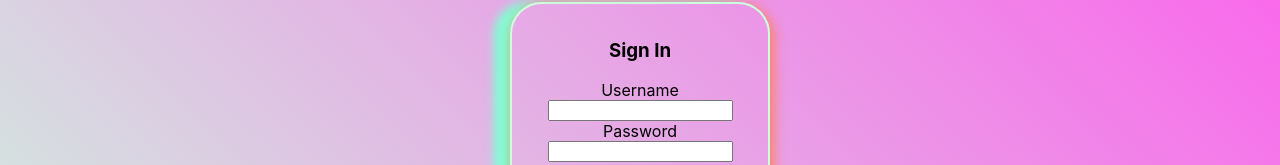
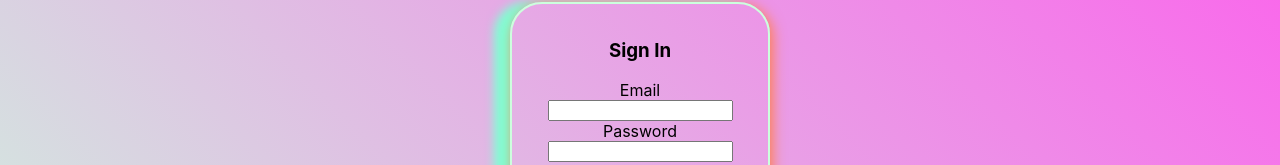
Before and after one commit to Zohoorparvaz/face-detection, a React (Create React App) app: page / in a window 1280 px wide. Shown: the part 258-423 px from the top of the page. Built offline with nearby package versions, Linux system fonts and the light colour scheme.

Commit message:
image and :id routes

```diff
--- a/src/App.js
+++ b/src/App.js
@@ -151,7 +151,10 @@ function App() {
     fetch("https://api.clarifai.com/v2/models/" + MODEL_ID + "/versions/" + MODEL_VERSION_ID + "/outputs", requestOptions)
       .then(response => response.json())
       .then(result => { findFaceNodes(result) })
-      .then(user.entries++)
+      .then(
+        fetch("http://localhost:8081/image")
+          .then(res => SetEntries(res))
+      )
       .catch(error => console.log('error', error));
   }
 
--- a/src/components/Register/Register.js
+++ b/src/components/Register/Register.js
@@ -21,7 +21,7 @@ const Register = ({ register }) => {
       <h3>Register</h3>
       <label htmlFor="name">Name</label>
       <input type="text" id="name" name="name" onChange={changeName} />
-      <label htmlFor="username">Username</label>
+      <label htmlFor="username">Email</label>
       <input type="text" id="username" name="username" minLength="4" onChange={changeEmail} />
       <label htmlFor="password">Password</label>
       <input type="password" id="password" name="password" minLength="4" onChange={changePass} />
--- a/src/components/signIn/SignIn.js
+++ b/src/components/signIn/SignIn.js
@@ -15,7 +15,7 @@ const SignIn = ({ login }) => {
   return (
     <div className="signInContainer">
       <h3>Sign In</h3>
-      <label htmlFor="username">Username</label>
+      <label htmlFor="username">Email</label>
       <input type="text" id="username" name="username" minLength="4" onChange={changeEmail} />
       <label htmlFor="password">Password</label>
       <input type="password" id="password" name="password" minLength="4" onChange={changePass} />
```
Also changed, not shown: 1 other file (tests, documents, lock files or other folders).
